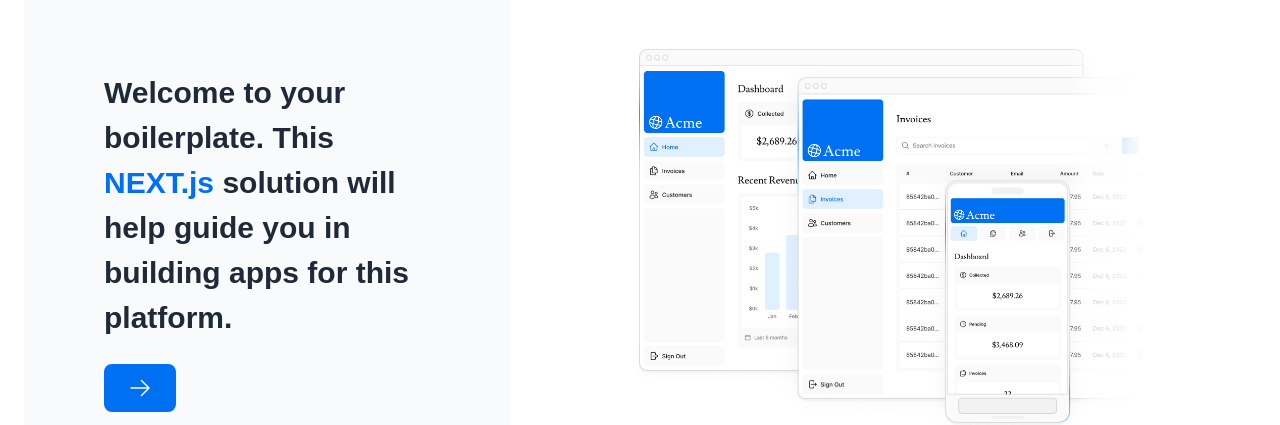
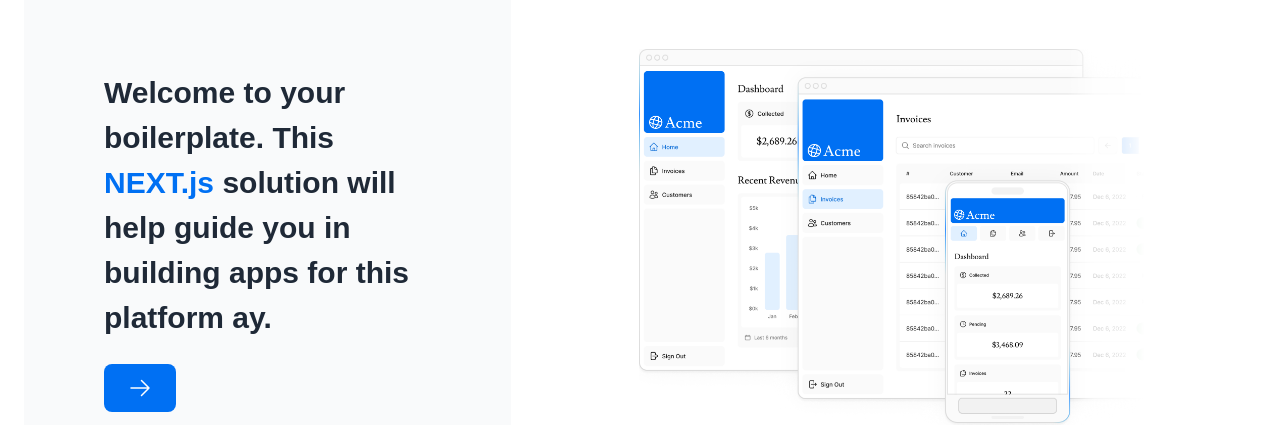
Before and after one commit to themorganfamily/nextjs-dashboard, a Next.js app: page / in a window 1280 px wide. Shown: the part 271-696 px from the top of the page. Built offline with nearby package versions, Linux system fonts and the light colour scheme; a web font is replaced by a local one.

Commit message:
Test live login

```diff
--- a/app/page.tsx
+++ b/app/page.tsx
@@ -32,7 +32,7 @@ export default function Page() {
             <strong>Welcome to your boilerplate.</strong> This {' '}
             <a href="https://nextjs.org/learn/" className="text-blue-500">
             NEXT.js   </a>
-               solution will help guide you in building apps for this platform.
+               solution will help guide you in building apps for this platform ay.
           </p>
           <Link
             href="/login"
```
